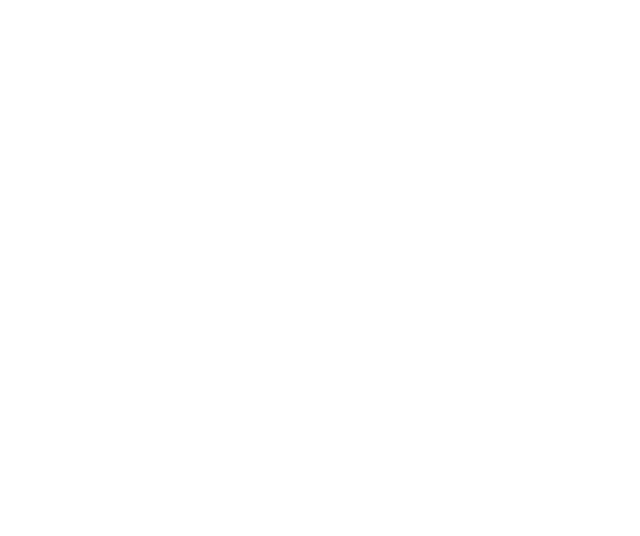
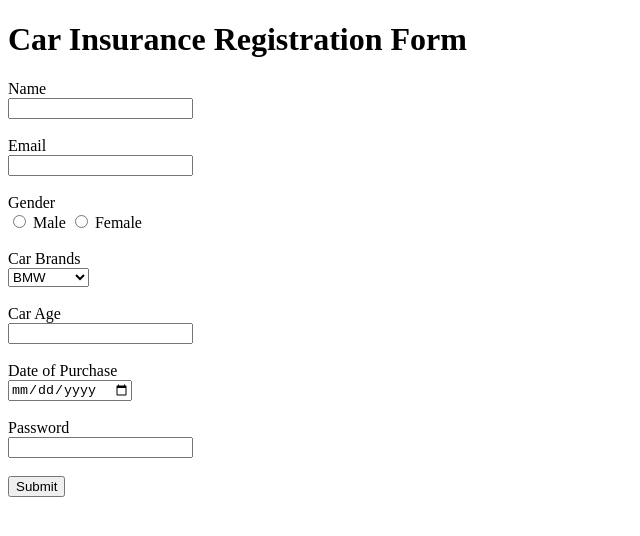
Before and after one commit to acciojob/car-insurance-form-jayanth-maker, a website: page main.html in a window 1280 px wide. Shown: the whole page, without its empty margins (0-640 px from the left). Drawn offline with Linux system fonts and the light colour scheme.

Commit message:
created a submission

```diff
--- a/main.html
+++ b/main.html
@@ -1,16 +1,56 @@
 <!DOCTYPE html>
+<html lang="en">
+<head>
+    <meta charset="UTF-8">
+    <meta name="viewport" content="width=device-width, initial-scale=1.0">
+    <title>Car Insurance Registration Form</title>
+</head>
+<body>
 
-<html>
+    <h1>Car Insurance Registration Form</h1>
 
-<head>
-	<link rel="stylesheet" href="styles.css">
-</head>
+    <form method="post">
 
-<body>
-	<!-- the entire body must be written by student -->
-    <script type="text/javascript" src="./script.js">
-</script>
+        <label for="name">Name</label><br>
+        <input type="text" id="name" name="name" required>
+        <br><br>
+
+        <label for="email">Email</label><br>
+        <input type="email" id="email" name="email" required>
+        <br><br>
+
+        <label>Gender</label><br>
+
+        <input type="radio" id="male" name="gender" value="Male" required>
+        <label for="male">Male</label>
+
+        <input type="radio" id="female" name="gender" value="Female" required>
+        <label for="female">Female</label>
+        <br><br>
+
+        <label for="cars">Car Brands</label><br>
+        <select id="cars" name="cars">
+            <option value="BMW">BMW</option>
+            <option value="Audi">Audi</option>
+            <option value="Mercedez">Mercedez</option>
+        </select>
+        <br><br>
+
+        <label for="carage">Car Age</label><br>
+        <input type="number" id="carage" name="carage" required>
+        <br><br>
+
+        <label for="dop">Date of Purchase</label><br>
+        <input type="date" id="dop" name="dop" required>
+        <br><br>
+
+        <label for="password">Password</label><br>
+        <input type="password" id="password" name="password" required>
+        <br><br>
+
+        <button type="submit">Submit</button>
+
+    </form>
 
 </body>
-
 </html>
```
